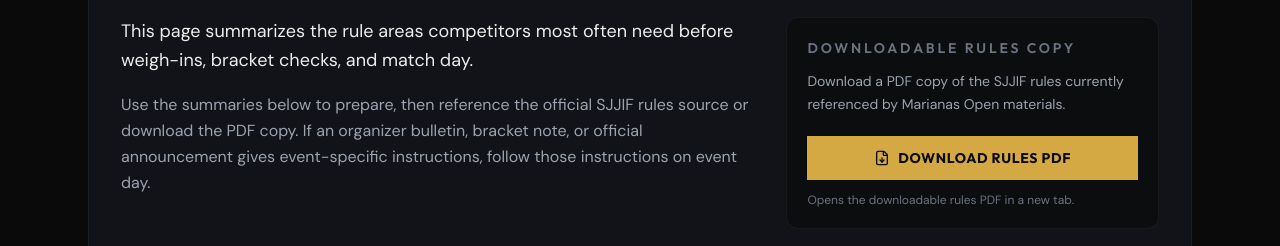
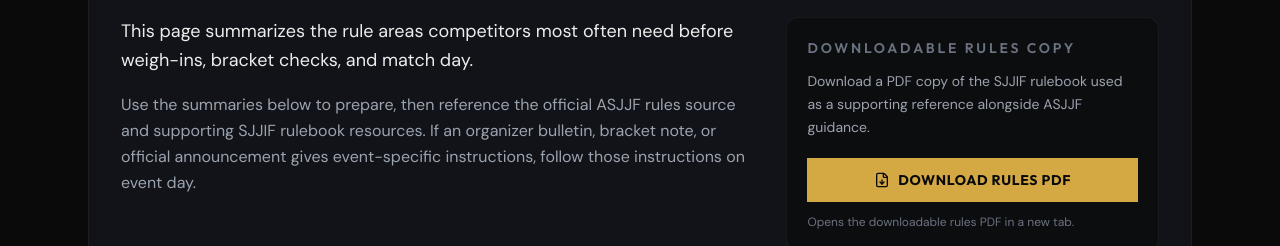
Before and after one commit to Shimizu-Technology/marianas-open, a React (Vite) app in the folder web/: page /rules in a window 1280 px wide. Shown: the part 286-532 px from the top of the page. Built offline with nearby package versions, Linux system fonts and the light colour scheme; no server answers.

Commit message:
rules: align intro copy with ASJJF-primary reference

```diff
--- a/web/src/locales/en.json
+++ b/web/src/locales/en.json
@@ -441,8 +441,8 @@
     "lastUpdatedLabel": "Last updated:",
     "contactTitle": "Questions about the rules?",
     "footerCta": "Official rules references:",
-    "note": "Use the summaries below to prepare, then reference the official SJJIF rules source or download the PDF copy. If an organizer bulletin, bracket note, or official announcement gives event-specific instructions, follow those instructions on event day.",
-    "rulebookCopy": "Download a PDF copy of the SJJIF rules currently referenced by Marianas Open materials.",
+    "note": "Use the summaries below to prepare, then reference the official ASJJF rules source and supporting SJJIF rulebook resources. If an organizer bulletin, bracket note, or official announcement gives event-specific instructions, follow those instructions on event day.",
+    "rulebookCopy": "Download a PDF copy of the SJJIF rulebook used as a supporting reference alongside ASJJF guidance.",
     "eventDaySubtitle": "The operational details below are just as important as the technical rules.",
     "fullRulebookSubtitle": "ASJJF is the primary official rules reference for this event series. SJJIF materials remain available as the underlying rulebook resource.",
     "footerNote": "This local guide is meant to improve clarity and avoid dead-end links. It does not replace official ASJJF guidance, SJJIF rulebook language, or event-specific organizer instructions.",
--- a/web/src/pages/RulesPage.tsx
+++ b/web/src/pages/RulesPage.tsx
@@ -94,7 +94,7 @@
                 <p className="text-text-secondary leading-relaxed">
                   {t(
                     'rules.note',
-                    'Use the summaries below to prepare, then reference the official SJJIF rules source or download the PDF copy. If an organizer bulletin, bracket note, or official announcement gives event-specific instructions, follow those instructions on event day.'
+                    'Use the summaries below to prepare, then reference the official ASJJF rules source and supporting SJJIF rulebook resources. If an organizer bulletin, bracket note, or official announcement gives event-specific instructions, follow those instructions on event day.'
                   )}
                 </p>
               </div>
@@ -105,7 +105,7 @@
                 <p className="text-sm text-text-secondary leading-relaxed mb-5">
                   {t(
                     'rules.rulebookCopy',
-                    'Download a PDF copy of the SJJIF rules currently referenced by Marianas Open materials.'
+                    'Download a PDF copy of the SJJIF rulebook used as a supporting reference alongside ASJJF guidance.'
                   )}
                 </p>
                 <a
```
